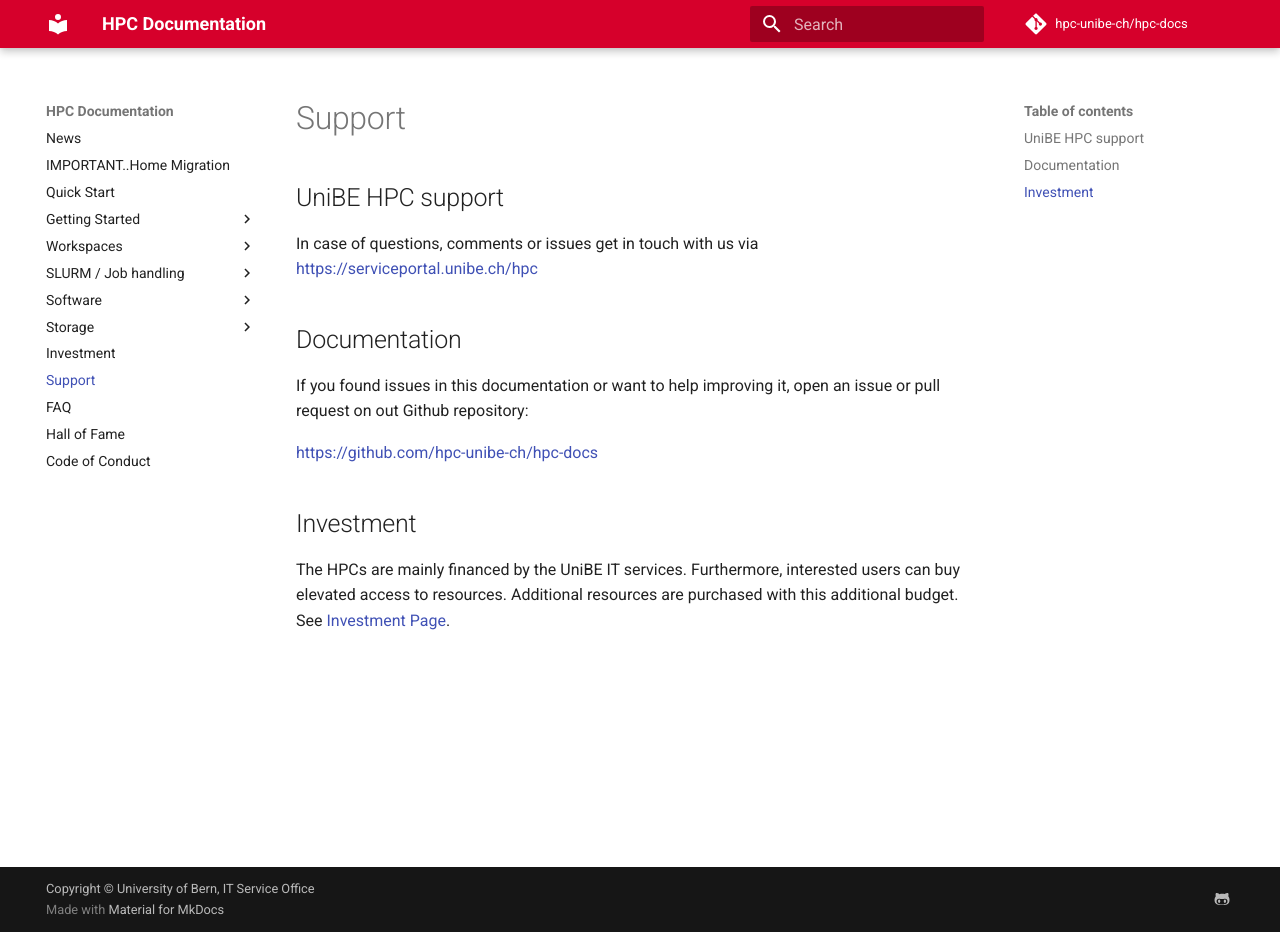
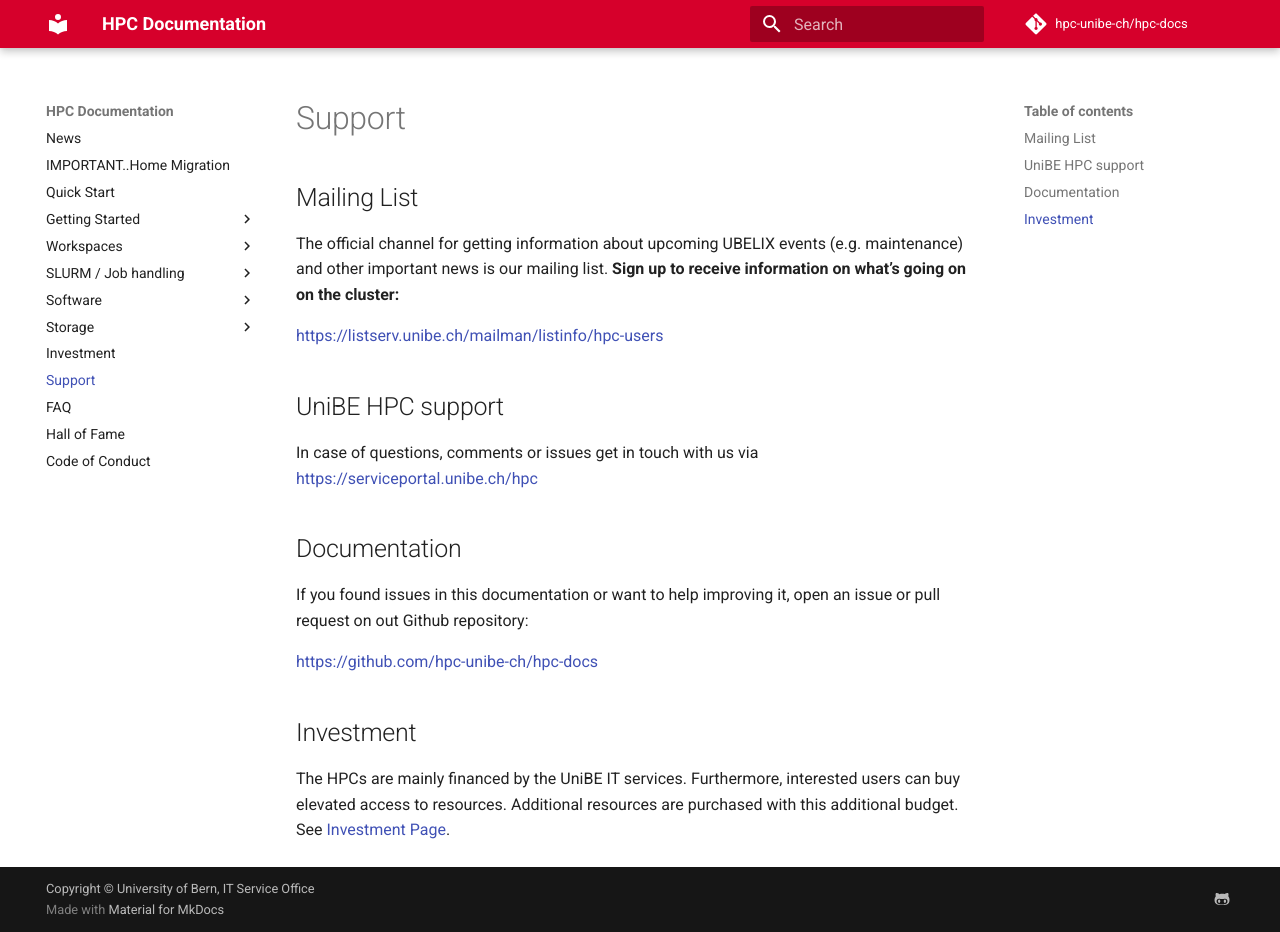
Before and after one commit to hpc-unibe-ch/hpc-unibe-ch.github.io, an MkDocs documentation site: the page built from docs/general/support.md, in a window 1280 px wide and 932 px high. Built offline with MkDocs 1.6.1 and Material for MkDocs 9.7.7, drawn with Linux system fonts in a browser that asks for light colours; comment, search, counter and statistics services are not loaded.

Commit message:
support: add mailing list

```diff
--- a/docs/general/support.md
+++ b/docs/general/support.md
@@ -1,4 +1,9 @@
 # Support
+
+## Mailing List
+The official channel for getting information about upcoming UBELIX events (e.g. maintenance) and other important news is our mailing list. **Sign up to receive information on what's going on on the cluster:**
+
+[https://listserv.unibe.ch/mailman/listinfo/hpc-users](https://listserv.unibe.ch/mailman/listinfo/hpc-users)
 
 ## UniBE HPC support
 In case of questions, comments or issues get in touch with us via [https://serviceportal.unibe.ch/hpc](https://serviceportal.unibe.ch/hpc)
```
